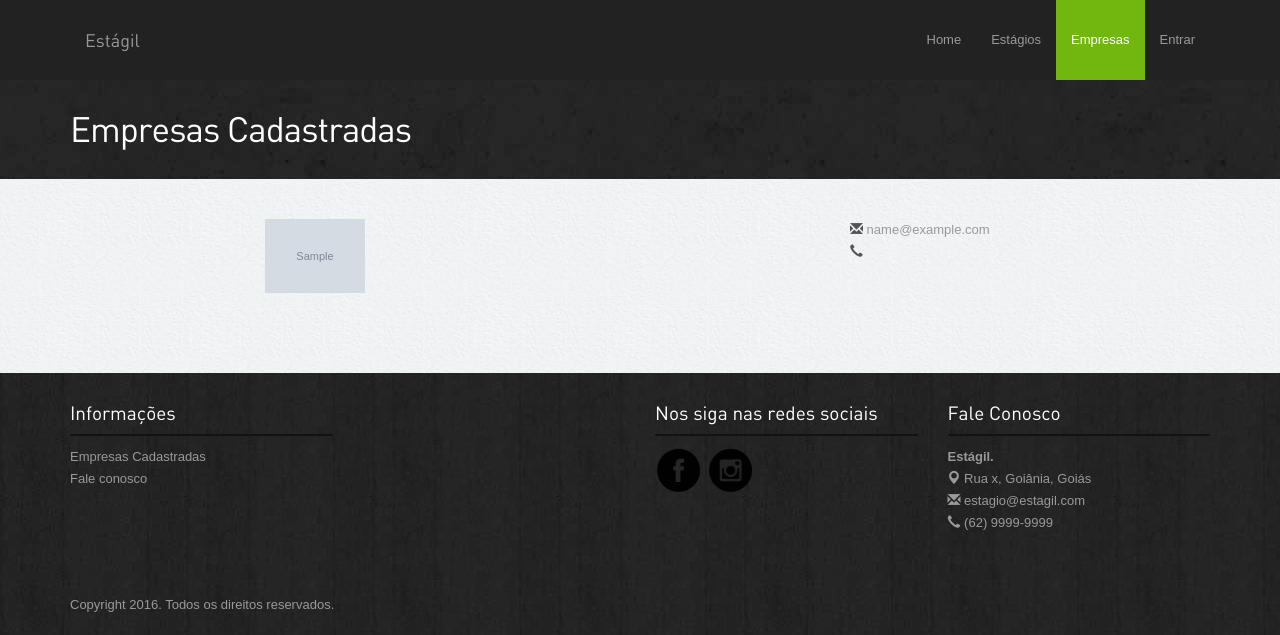
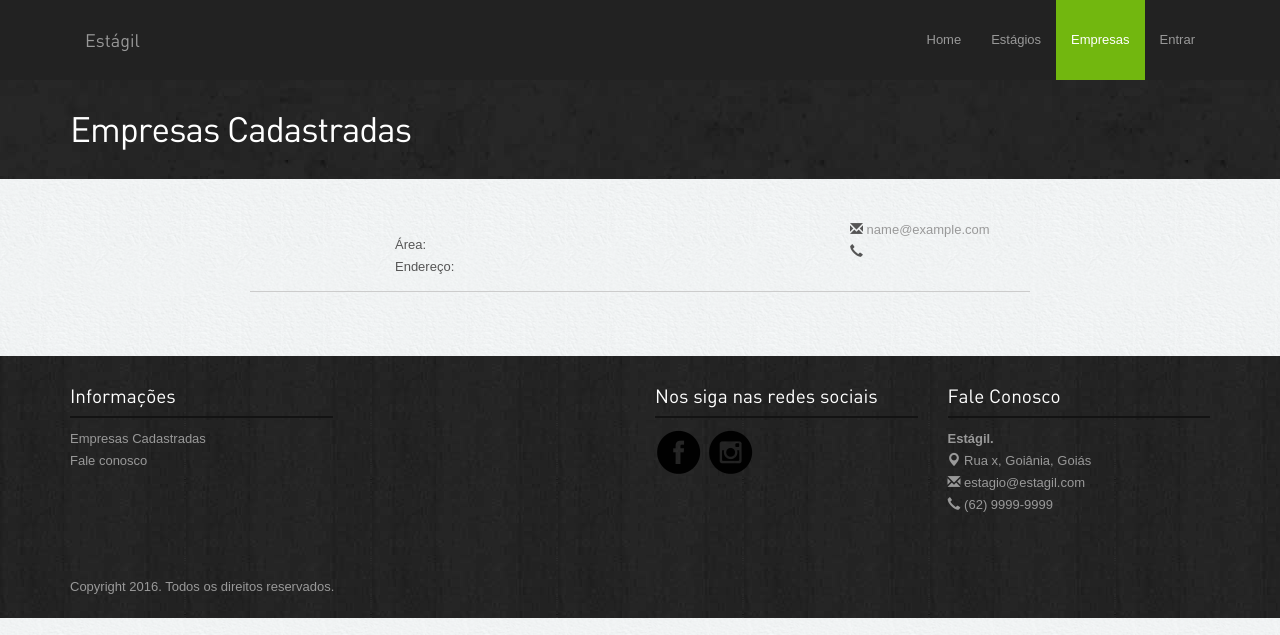
Before and after one commit to viniciuscmac/Estagil, a PHP site: page /empresas.php in a window 1280 px wide. Shown: the top 635 px of the page. Run offline with PHP 8.4, Linux system fonts and the light colour scheme; tables that the repository leaves empty or names only in its code hold one stand-in row (values such as "Sample post"); grey boxes marked "Sample" are stand-in pictures; some libraries are stand-ins or nearby versions.

Commit message:
Melhora css da pagina de empresas

```diff
--- a/Código-Fonte/Estagil-website/assets/style.css
+++ b/Código-Fonte/Estagil-website/assets/style.css
@@ -140,7 +140,7 @@ table{background-color: #fff;}
 .blog .tabbable .tab-content ul li{margin: 15px 0;}
 .blog .row{margin-bottom: 50px;}
 
-.agents .row{margin-bottom:40px; }
+.agents .row{margin-bottom:10px; }
 .agents .row h4{margin: 0;}
 
 
@@ -161,6 +161,15 @@ table{background-color: #fff;}
 .footer p.copyright{margin: 30px 0 0 0;}
 
 
+hr {
+    display: block;
+    height: 1px;
+    border: 0;
+    border-top: 1px solid #ccc;
+    margin: 1em 0;
+    padding: 0;
+}
+
 @media (max-width: 600px) {
 .header{text-align: center;}
 .header ul{width: 100%;margin-bottom: 20px;}
--- a/Código-Fonte/Estagil-website/empresas_view.php
+++ b/Código-Fonte/Estagil-website/empresas_view.php
@@ -27,11 +27,17 @@ empresas = JSON.parse( '<?php echo json_encode($empresas); ?>' );
         <div class="col-lg-8  col-lg-offset-2 col-sm-12">
           <!-- agents -->
           <div class="row" ng-repeat="empresa in empresas">
-          <div class="col-lg-2 col-sm-2 "><a href="#"><img ng-src="images/empresas/{{empresa.logo}}" class="img-responsive"  alt="agent name"></a></div>
-          <div class="col-lg-7 col-sm-7 "><h4>{{empresa.nomeEmpresa}}</h4><p>{{empresa.areaEmpresa}}</p></div>
-          <div class="col-lg-3 col-sm-3 "><span class="glyphicon glyphicon-envelope"></span> <a href="mailto:abc@realestate.com">{{empresa.email}}</a><br>
-            <span class="glyphicon glyphicon-earphone"></span>{{empresa.foneEmpresa}}</div>
+
+            <div class="col-lg-offset-2 col-lg-7  col-sm-offset-2 col-sm-7 "><h3>{{empresa.nomeEmpresa}}</h3> <span>Área: {{empresa.areaEmpresa}}</span><br><span>Endereço: {{empresa.enderecoEmpresa}}</span></div>
+
+            <div class="col-lg-3 col-sm-3 "><span class="glyphicon glyphicon-envelope"></span> <a href="mailto:abc@realestate.com"> {{empresa.email}}</a><br>
+              <span class="glyphicon glyphicon-earphone"></span> {{empresa.foneEmpresa}}</div>
+
+<div class="clearfix"></div>
+<hr>
             </div>
+
+
             <!-- agents -->
           </div>
         </div>
--- a/Código-Fonte/Estagil-website/header.php
+++ b/Código-Fonte/Estagil-website/header.php
@@ -53,7 +53,7 @@
           <ul class="nav navbar-nav navbar-right" id="navbar-menu">
             <li <?php  echo ($_REQUEST['page'] == 'home') ? 'class="active"' : ''; ?>><a href="index.php">Home</a></li>
             <li <?php  echo ($_REQUEST['page'] == 'estagios') ? 'class="active"' : ''; ?>><a href="estagios_view.php">Estágios</a></li>
-            <li <?php  echo ($_REQUEST['page'] == 'empresas') ? 'class="active"' : ''; ?>><a href="empresas_view.php">Empresas</a></li>
+            <li <?php  echo ($_REQUEST['page'] == 'empresas') ? 'class="active"' : ''; ?>><a href="empresas.php">Empresas</a></li>
             <li <?php  echo ($_REQUEST['page'] == 'entrar') ? 'class="active"' : ''; ?>><a data-toggle="modal" data-target="#loginpop" style="cursor: pointer;">Entrar</a></li>
           </ul>
         </div>
--- a/Código-Fonte/Estagil-website/index_view.php
+++ b/Código-Fonte/Estagil-website/index_view.php
@@ -139,8 +139,6 @@
           <script type="text/javascript">
           // using JSON.parse on the output of json_encode
           var array = JSON.parse( '<?php echo json_encode($alunos); ?>' );
-
-
           //document.getElementById('demo').innerHTML = array[0].enderecoAluno;
           </script>
 
```
Lines whose indentation alone changed are shown as unchanged.
